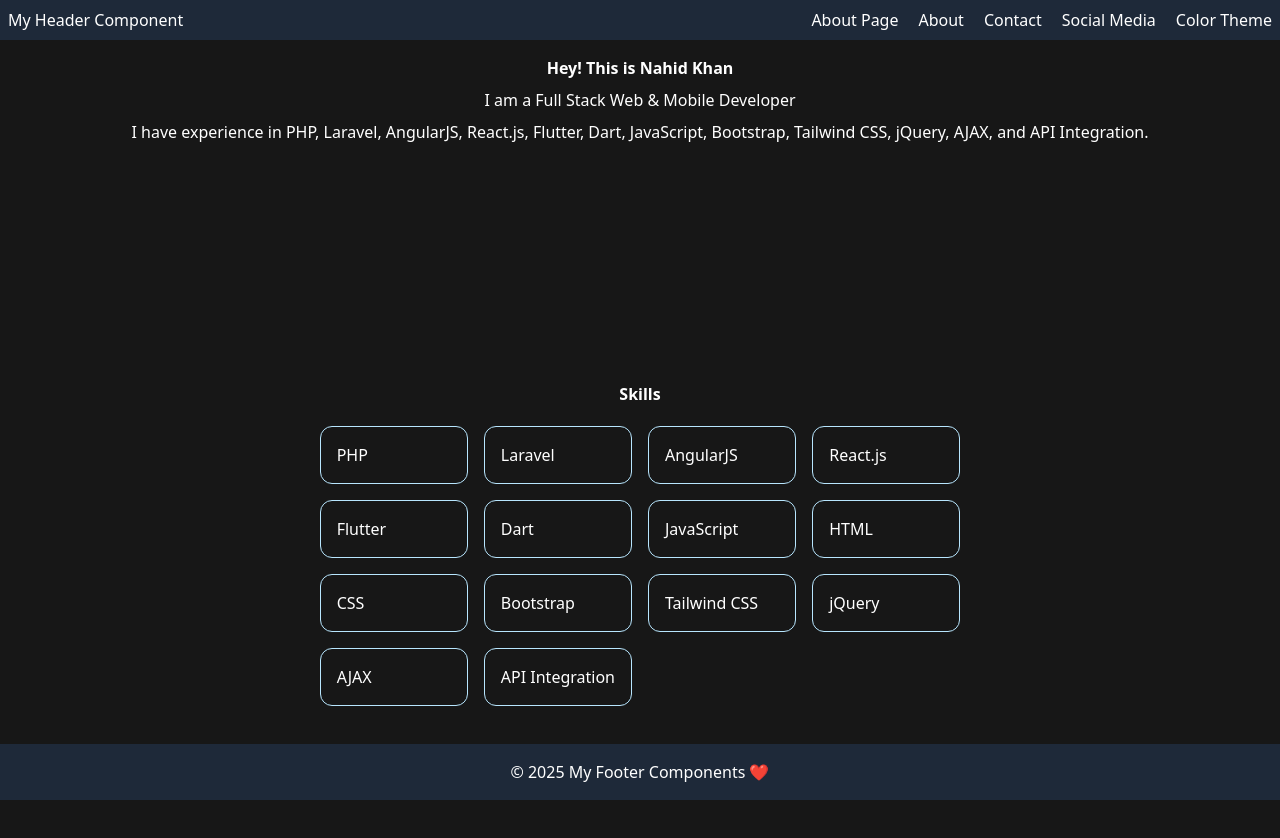
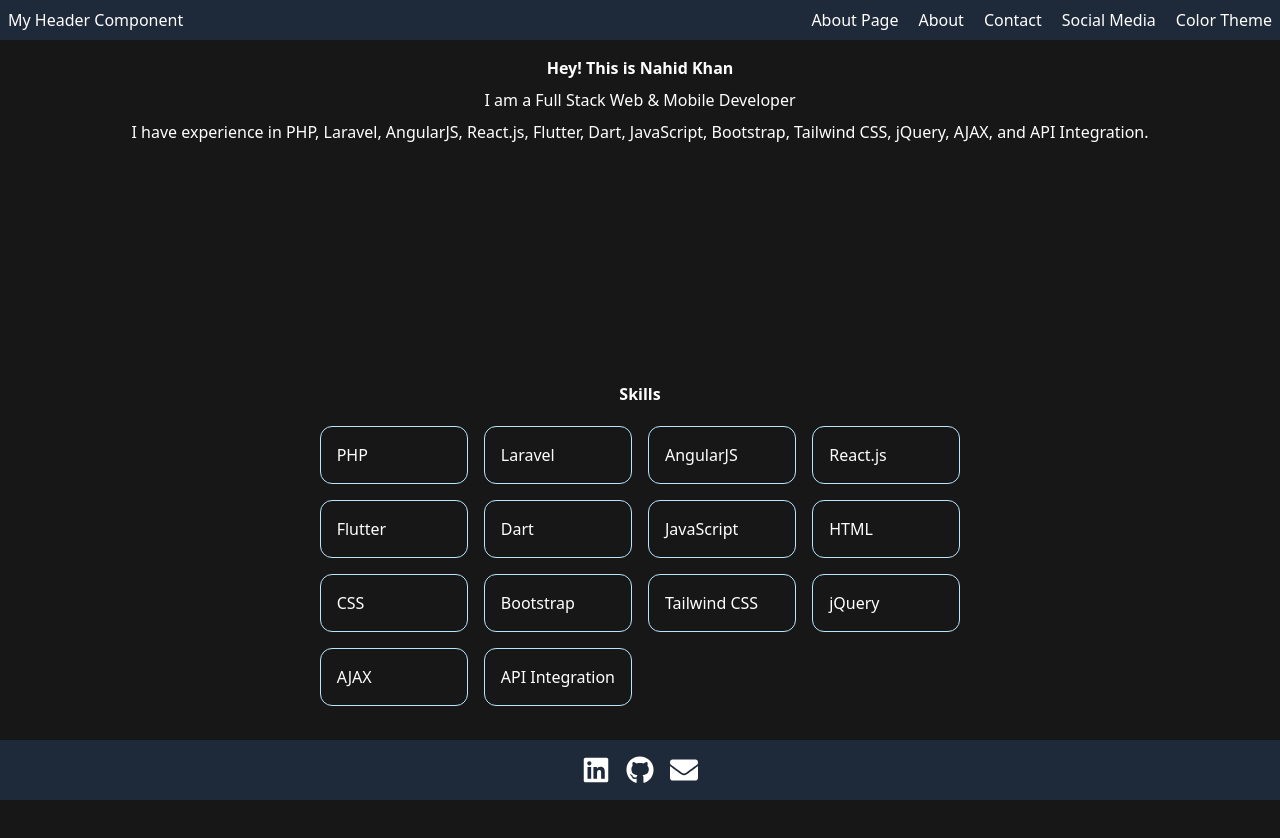
Before and after one commit to nahidkhan9144/portfolio_nahidkhan, a Next.js app: page / in a window 1280 px wide. Shown: the top 838 px of the page. Built offline with nearby package versions, Linux system fonts and the light colour scheme.

Commit message:
change footer

```diff
--- a/src/app/components/Footer.tsx
+++ b/src/app/components/Footer.tsx
@@ -1,7 +1,15 @@
+import { FaLinkedin, FaGithub, FaEnvelope } from "react-icons/fa";
 const Footer = () => {
   return (
     <footer className="bg-gray-800" style={{ padding: '1rem' }}>
-      <p className="text-center">© 2025 My Footer Components ❤️</p>
+      <div className="flex justify-center items-center gap-4">
+        <a href="https://www.linkedin.com/in/nahid-khan-019b5122a/" target="_blank" className="text-white"><FaLinkedin size={28} />
+        </a>
+        <a href="https://github.com/nahidkhan9144" target="_blank" className="text-white"><FaGithub size={28} />
+        </a>
+        <a href="mailto:nahidkhan9144@gmail.com" target="_blank" className="text-white"><FaEnvelope size={28} />
+        </a>
+      </div>
     </footer>
   );
 };
```
